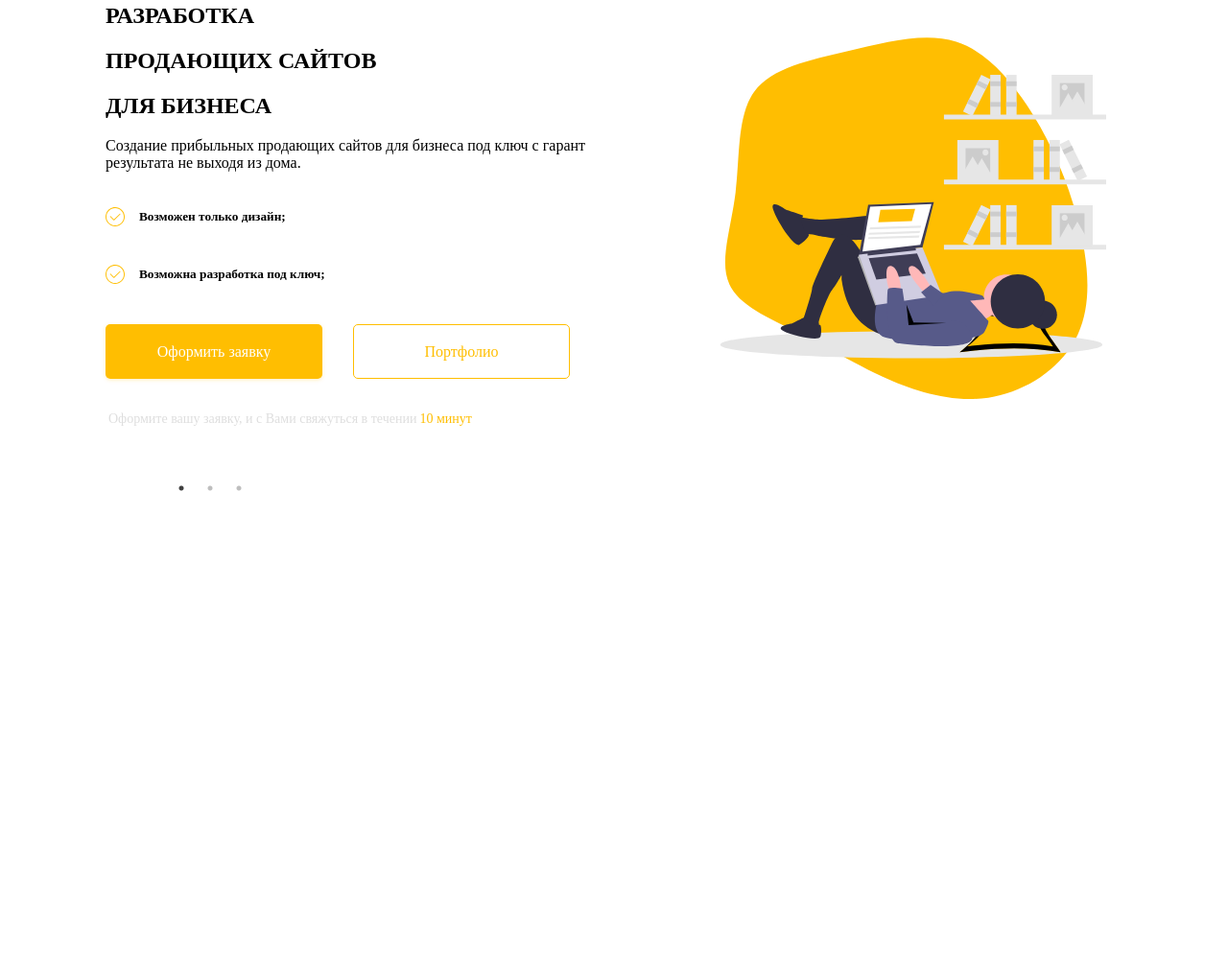
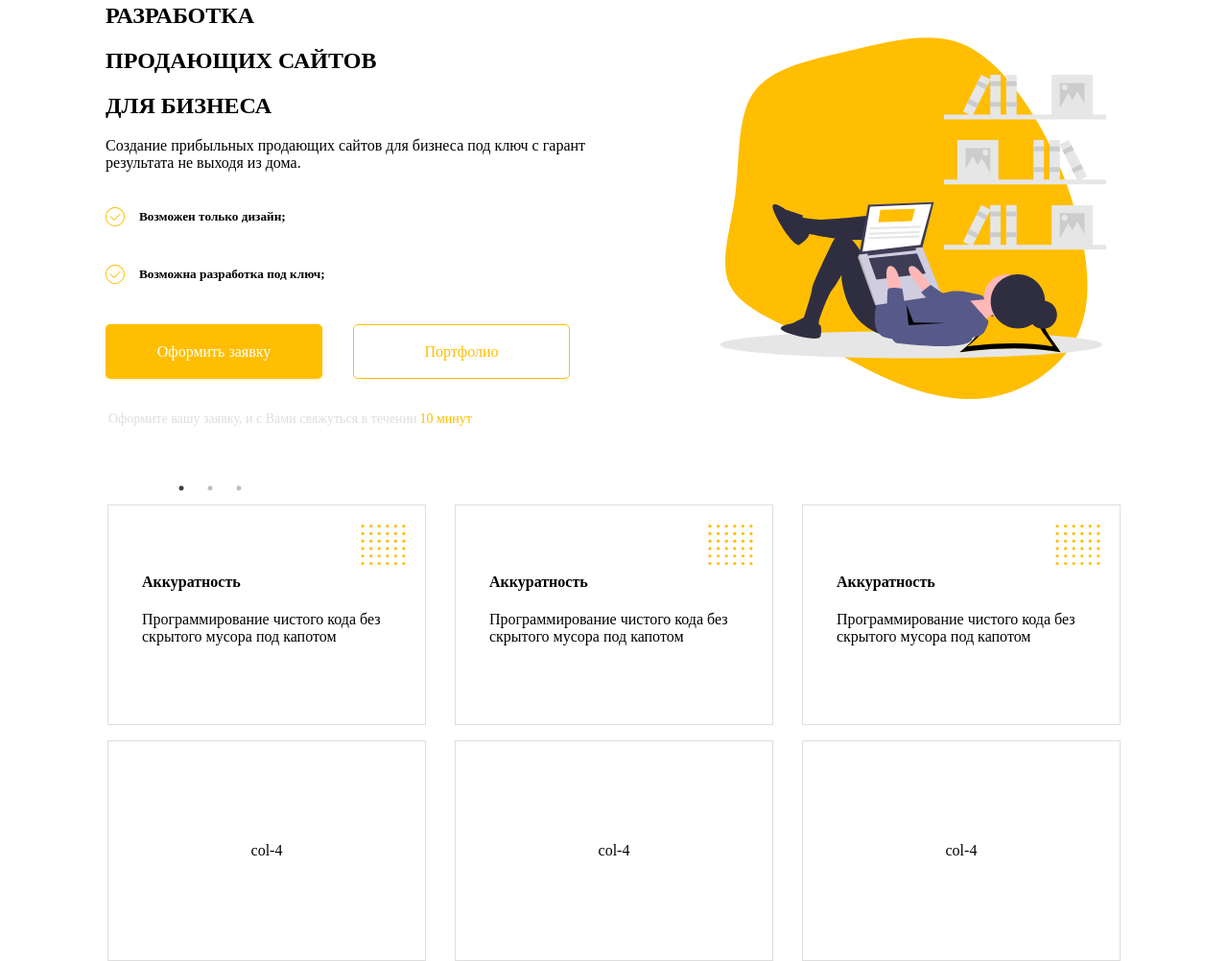
Before and after one commit to Antonio-DevOps/UX-UI-Custom-Design, a website: page index.html in a window 1280 px wide. Shown: the part 146-1148 px from the top of the page at 96% size. Before the commit the page ends 800 px from the top, so only its background shows below. Drawn offline with Linux system fonts and the light colour scheme; files whose address does not match are found by name.

Commit message:
update files

```diff
--- a/index.html
+++ b/index.html
@@ -17,7 +17,7 @@
 <body>
     <header class="container nav">
         <div class="container-logo">
-            <a href="#"><img src="file:///D:/courses/academy/project1/img/logo.svg" alt="Logo">
+            <a href="#"><img src="img/logo.svg" alt="Logo">
             </a>
         </div>
         <ul class="nav_list">
@@ -28,10 +28,10 @@
         </ul>
         <ul class="nav_contact">
             <li class="nav_info">
-            <img src="file:///D:/courses/academy/project1/img/email.svg" alt="Email" class="img_info" >
+            <img src="img/email.svg" alt="Email" class="img_info" >
             <a href="#"> khwk88@gmail.com</a></li>
             <li class="nav_info">
-            <img src="file:///D:/courses/academy/project1/img/fone.svg" alt="Mobile" class="img_info" >
+            <img src="img/fone.svg" alt="Mobile" class="img_info" >
             <a href="#"> +38 (095) 492-70-83</a></li>
         </ul>
         <a href="#" class="nav_order">Оставить заявку</a>
@@ -49,11 +49,11 @@
                         </div>
                         <div class="title_function">
                             <div class="title_subFunction">
-                                <img  class="title_subImg" src="file:///D:/courses/academy/project1/img/check_mark.svg" alt="check mark">
+                                <img  class="title_subImg" src="img/check_mark.svg" alt="check mark">
                                 <h5>Возможен только дизайн;</h5>
                             </div>
                             <div class="title_subFunction">
-                                <img class="title_subImg" src="file:///D:/courses/academy/project1/img/check_mark.svg" alt="check mark">
+                                <img class="title_subImg" src="img/check_mark.svg" alt="check mark">
                                 <h5>Возможна разработка под ключ;</h5>
                             </div>
                             <div class="btn_offer">
@@ -74,11 +74,11 @@
                         </div>
                         <div class="title_function">
                             <div class="title_subFunction">
-                                <img  class="title_subImg" src="file:///D:/courses/academy/project1/img/check_mark.svg" alt="check mark">
+                                <img  class="title_subImg" src="img/check_mark.svg" alt="check mark">
                                 <h5>Возможен только дизайн;</h5>
                             </div>
                             <div class="title_subFunction">
-                                <img class="title_subImg" src="file:///D:/courses/academy/project1/img/check_mark.svg" alt="check mark">
+                                <img class="title_subImg" src="img/check_mark.svg" alt="check mark">
                                 <h5>Возможна разработка под ключ;</h5>
                             </div>
                             <div class="btn_offer">
@@ -115,12 +115,53 @@
                         </div>
                     </div>
                     </div>
-
                 </div>
             </div>
             <div class="ba-col-6">
-                <div class="box"><img src="file:///D:/courses/academy/project1/img/general%20pictr.svg" alt="general pictr"></div>
+                <div class="box"><img src="img/general pictr.svg" alt="general pictr"></div>
             </div>
+        </div>
+    </div>
+    <div id="section_2" class="container section3" >
+        <div class="ba-row magin_section2">
+            <div class="ba-col-4">
+                <div class="box content_container">
+                    <div class="box_contant">
+                        <h4 class="box_title">Аккуратность</h4>
+                        <img  class="box_img" src="img/Group.svg" alt="icon">
+                        <p class="box_par">Программирование чистого кода без скрытого мусора под капотом</p>
+                    </div>
+                </div>
+            </div>
+            <div class="ba-col-4">
+                    <div class="box content_container">
+                        <div class="box_contant">
+                            <h4 class="box_title">Аккуратность</h4>
+                            <img  class="box_img" src="img/Group.svg" alt="icon">
+                            <p class="box_par">Программирование чистого кода без скрытого мусора под капотом</p>
+                        </div>
+                    </div>
+                </div>
+            <div class="ba-col-4">
+                    <div class="box content_container">
+                        <div class="box_contant">
+                            <h4 class="box_title">Аккуратность</h4>
+                            <img  class="box_img" src="img/Group.svg" alt="icon">
+                            <p class="box_par">Программирование чистого кода без скрытого мусора под капотом</p>
+                        </div>
+                    </div>
+                </div>
+        </div>
+        <div class="ba-row magin_section2">
+            <div class="ba-col-4">
+                <div class="box content_container">col-4</div>
+            </div>
+            <div class="ba-col-4">
+                <div class="box content_container">col-4</div>
+            </div>
+            <div class="ba-col-4">
+                    <div class="box content_container">col-4</div>
+                </div>
         </div>
     </div>
 </body>
--- a/scss/General.scss
+++ b/scss/General.scss
@@ -189,7 +189,12 @@
     color: #FFBE01;
 }
 }
-.btn_btnleft_slid3, .btn_btnright_slid3:hover{
+.btn_btnleft_slid3:hover{
+    background-color: #FFBE01;
+    border: 0.5px solid #FFBE01;
+    color: whitesmoke;
+}
+.btn_btnright_slide3:hover{
     background-color: #FFBE01;
     border: 0.5px solid #FFBE01;
     color: whitesmoke;
@@ -197,3 +202,35 @@
 //======================slide_3_finish=========================================================//
 
 //=======================Finish section_1==============================================//
+//============================Section_2============================================================//
+.content_container{
+    // width: 23.8125rem;
+    height: 14.375rem;
+    border: 1px solid #DEDEDE;
+    position: relative;
+}
+.box{
+    &_title{
+        position: absolute;
+        left: 2.1875rem;
+        top: 3.125rem;
+    }
+    &_img{
+    position: absolute;
+    width: 2.9375rem;
+    height: 2.6925rem;
+    top: 1.25rem;
+    right: 1.25rem;
+    }
+    &_par{
+        position: absolute;
+        left: 2.1875rem;
+        right: 1.125rem;
+        top: 5.875rem;
+    }
+}
+.magin_section2{
+
+    margin-left: 5.125rem;
+    margin-right: 5.125rem;
+}
```
Also changed, not shown: img/Group.svg (added), styles/General.css, styles/app.css.
